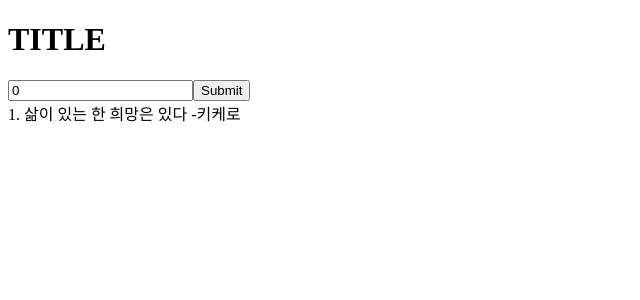
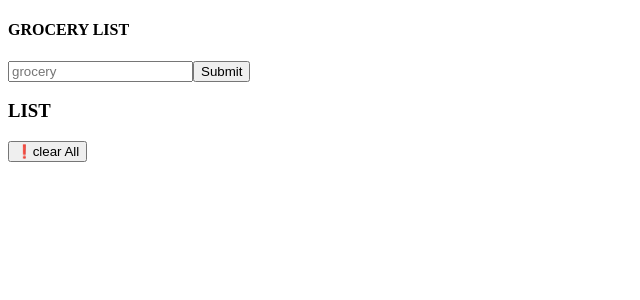
Before and after one commit to GunThatIsMyName/reactproject-recap, a React (Create React App) app: page / in a window 1280 px wide. Shown: the top 300 px of the page, without its empty margins (0-640 px from the left). Built offline with nearby package versions, Linux system fonts and the light colour scheme.

Commit message:
todo app

```diff
--- a/src/index.js
+++ b/src/index.js
@@ -1,10 +1,10 @@
 import React from 'react';
 import ReactDOM from 'react-dom';
-import App from './loveActually/App';
+import App from './todos/App';
 
 ReactDOM.render(
   <React.StrictMode>
-    <App />
+    <App/>
   </React.StrictMode>,
   document.getElementById('root')
 );
--- /dev/null
+++ b/src/todos/App.js
@@ -0,0 +1,61 @@
+import React, { useState } from "react";
+
+const App = () => {
+  const [item, setItem] = useState("");
+  const [list, setList] = useState([]);
+  const [isEditing, setIsEditing] = useState(false);
+  const [alert, setAlert] = useState(false);
+  const handleItem = (e) => setItem(e.target.value);
+  const handleDelete = (id)=>{
+    const item = list.filter(item=>item.id !== id)
+    setList(item)
+  }
+  const handleSubmit = (event) => {
+    event.preventDefault();
+    if (item === "") {
+      //   alert
+    } else if (item && isEditing) {
+      // Editing
+    } else {
+      const newItem = { id: Math.random(), name: item };
+      setList([...list, newItem]);
+      setItem("");
+    }
+  };
+  console.log(list,"여기에는 잘나온다")
+  return (
+    <>
+      <div className="container">
+        <div className="form-container">
+          <h4>GROCERY LIST</h4>
+          {alert && <p>this is for alert </p>}
+          <form onSubmit={handleSubmit}>
+            <input
+              type="text"
+              value={item}
+              onChange={handleItem}
+              placeholder="grocery"
+            />
+            <button type="submit">Submit</button>
+          </form>
+        </div>
+        <section className="list-container">
+          <h3>LIST</h3>
+          {list.map((item) => {
+            const { name, id } = item;
+            return (
+              <article key={id} style={{display:"flex"}}>
+                <h3>{name}</h3>
+                <span onClick={()=>handleDelete(id)} >❌</span>
+                <span>🅰️</span>
+              </article>
+            );
+          })}
+          <button onClick={()=>setList([])}>❗️clear All</button>
+        </section>
+      </div>
+    </>
+  );
+};
+
+export default App;
--- /dev/null
+++ b/src/todos/List.js
@@ -0,0 +1,5 @@
+const List = ()=>{
+
+}
+
+export default List;
```
